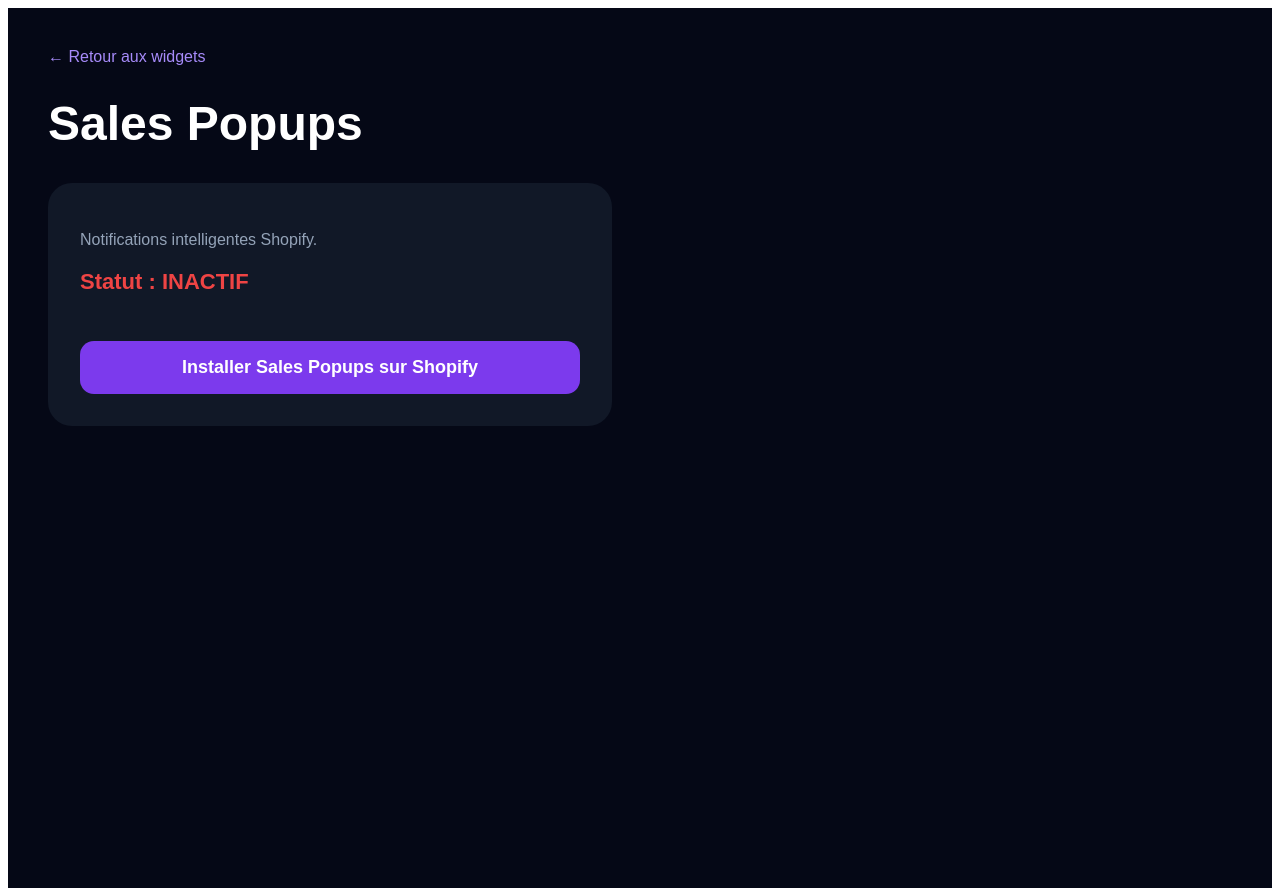
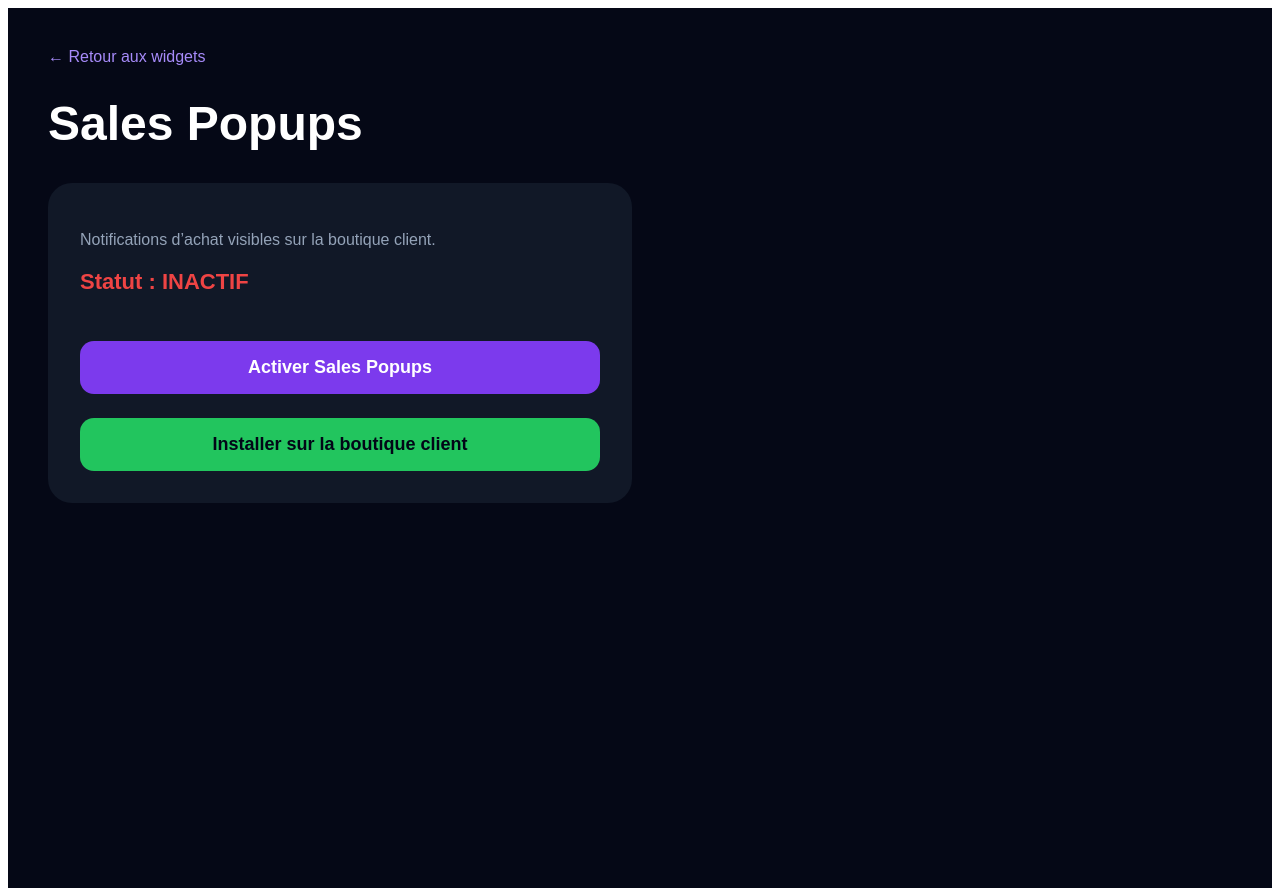
Before and after one commit to Amba91/Boost-App, a Next.js app: page /widgets/sales-popups in a window 1280 px wide. Built offline with nearby package versions, Linux system fonts and the light colour scheme; no server answers; the database is empty.

Commit message:
Install sales popups on storefront

```diff
--- a/app/api/shopify/inject-sales-popups/route.ts
+++ b/app/api/shopify/inject-sales-popups/route.ts
@@ -15,7 +15,7 @@
   }
 
   const scriptUrl =
-    "https://boost-app-9e6w.vercel.app/widgets/sales-popups.js"
+    "https://boost-app-9e6w.vercel.app/api/widgets/sales-popups/script"
 
   const response = await fetch(
     `https://${shop}/admin/api/2026-04/script_tags.json`,
@@ -45,6 +45,7 @@
 
   return NextResponse.json({
     success: true,
+    message: "Sales Popups injecté dans Shopify",
     data,
   })
 }
--- a/app/widgets/sales-popups/page.tsx
+++ b/app/widgets/sales-popups/page.tsx
@@ -6,28 +6,17 @@
 export default function SalesPopupsPage() {
   const [active, setActive] = useState(false)
   const [loading, setLoading] = useState(true)
+  const [installing, setInstalling] = useState(false)
 
   async function loadWidget() {
-    try {
     const res = await fetch("/api/widgets/sales-popups")
     const data = await res.json()
-
-      if (data.data?.active) {
-        setActive(true)
-      } else {
-        setActive(false)
-      }
-    } catch (error) {
-      console.error(error)
-    } finally {
+    setActive(data.active)
     setLoading(false)
-    }
   }
 
   async function toggleWidget() {
-    try {
     setLoading(true)
-
     const newState = !active
 
     await fetch("/api/widgets/sales-popups", {
@@ -35,41 +24,29 @@
       headers: {
         "Content-Type": "application/json",
       },
-        body: JSON.stringify({
-          active: newState,
-        }),
+      body: JSON.stringify({ active: newState }),
     })
 
-      if (newState) {
-        const script = document.createElement("script")
-        script.src =
-          "https://boost-app-9e6w.vercel.app/api/widgets/sales-popups/script"
-        script.async = true
-        script.id = "boost-sales-popups-script"
-
-        document.body.appendChild(script)
-      } else {
-        const existing = document.getElementById(
-          "boost-sales-popups-script"
-        )
-
-        if (existing) {
-          existing.remove()
+    setActive(newState)
+    setLoading(false)
   }
 
-        const popup = document.getElementById("boost-sales-popup")
+  async function installOnShopify() {
+    setInstalling(true)
 
-        if (popup) {
-          popup.remove()
-        }
+    const res = await fetch("/api/shopify/inject-sales-popups", {
+      method: "POST",
+    })
+
+    const data = await res.json()
+
+    if (data.success) {
+      alert("✅ Sales Popups installé sur la boutique client")
+    } else {
+      alert("❌ Erreur : " + JSON.stringify(data.error))
     }
 
-      setActive(newState)
-    } catch (error) {
-      console.error(error)
-    } finally {
-      setLoading(false)
-    }
+    setInstalling(false)
   }
 
   useEffect(() => {
@@ -86,7 +63,7 @@
 
       <div style={styles.card}>
         <p style={styles.muted}>
-          Notifications intelligentes Shopify.
+          Notifications d’achat visibles sur la boutique client.
         </p>
 
         <p
@@ -110,7 +87,21 @@
             ? "Chargement..."
             : active
             ? "Désactiver Sales Popups"
-            : "Installer Sales Popups sur Shopify"}
+            : "Activer Sales Popups"}
+        </button>
+
+        <button
+          onClick={installOnShopify}
+          disabled={installing}
+          style={{
+            ...styles.button,
+            background: "#22c55e",
+            color: "#020617",
+          }}
+        >
+          {installing
+            ? "Installation..."
+            : "Installer sur la boutique client"}
         </button>
       </div>
     </main>
@@ -137,7 +128,7 @@
     background: "#111827",
     padding: "32px",
     borderRadius: "24px",
-    maxWidth: "500px",
+    maxWidth: "520px",
     marginTop: "30px",
   },
   muted: {
```
Lines whose indentation alone changed are shown as unchanged.
